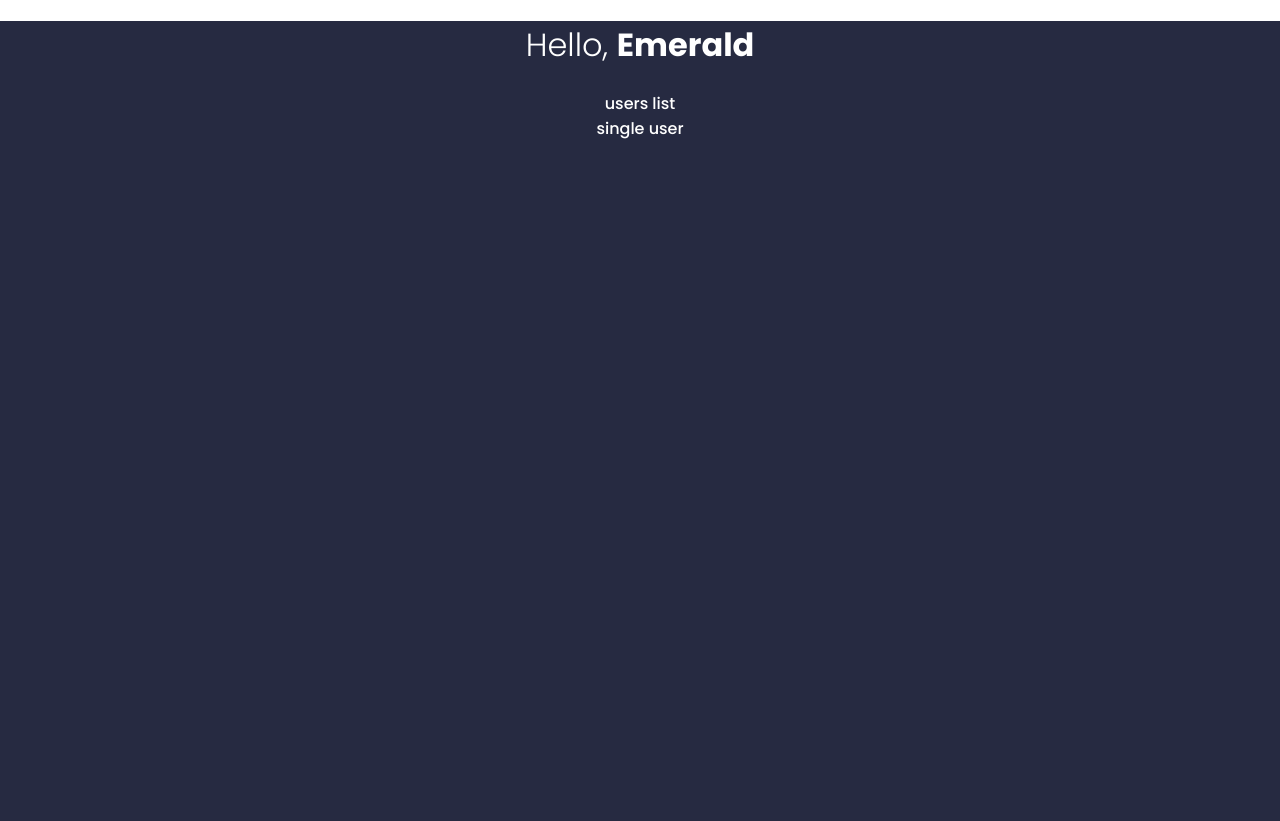
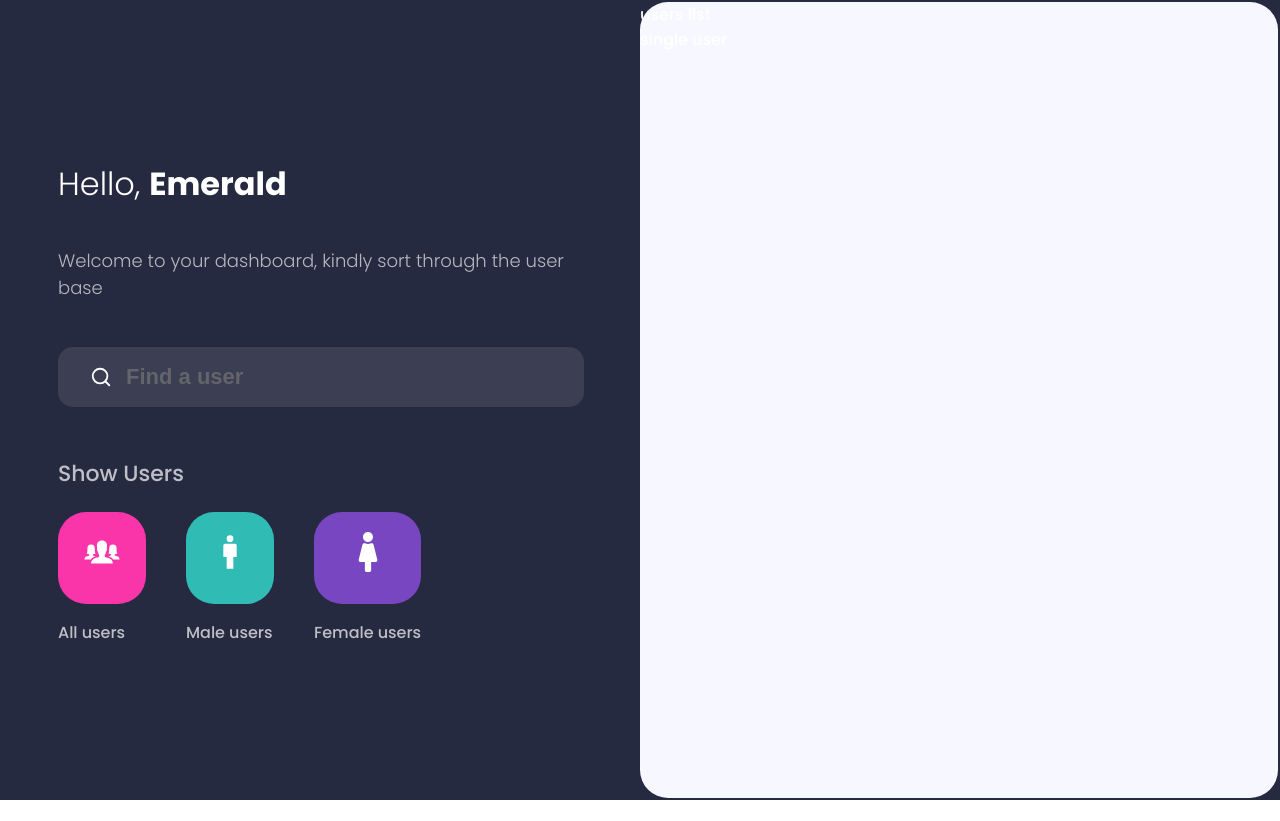
Before and after one commit to bankymono/devplacement-assessment, a React (Create React App) app: page / in a window 1280 px wide. After the commit the page ends 800 px from the top, so only its background shows below. Built offline with nearby package versions, Linux system fonts and the light colour scheme.

Commit message:
styled the left side of the dashboard

```diff
--- a/package.json
+++ b/package.json
@@ -8,6 +8,7 @@
     "@testing-library/user-event": "^12.1.10",
     "react": "^17.0.1",
     "react-dom": "^17.0.1",
+    "react-icons": "^4.1.0",
     "react-scripts": "4.0.1",
     "web-vitals": "^0.2.4"
   },
--- a/src/App.css
+++ b/src/App.css
@@ -1,11 +1,106 @@
 .App {
-  text-align: center;
+  display: flex;
+  justify-content: center;
   background-color: #262A41;
   width: 100%;
   color: white;
   height: 100vh;
+  padding: 2px;
 }
+.dashboard-container{
+  width: 50%;
+}
+
+.dashboard{
+  width: calc(100% - 56px);
+  height: 100%;
+  margin: auto;
+  padding: 28px;
+  display: flex;
+  flex-direction: column;
+  justify-content: center;
+}
+
 
 h1{
   font-weight: 200;
+
 }
+
+.welcome-message {
+  font-weight: 100;
+  opacity: 0.66;
+  letter-spacing: 0.23;
+  font-size: 18px;
+}
+
+.dashboard-search-bar {
+  background-color: #3C3F54;
+  width: 100%;
+  border-radius: 15px;
+  display: flex;
+  flex-direction: row;
+  align-items: center;
+  padding: 1rem 2rem;
+  margin: 28px 0;
+  font-size: 22px;
+  font-weight: 600;
+  color: white;
+}
+
+.dashboard-search-bar .search-icon {
+  margin-right: 12px;
+}
+
+.dashboard-search-bar input {
+  background-color: inherit;
+  border: none;
+  outline: none;
+  font-size: 22px;
+  color: white;
+  font-weight: bold;
+  opacity: 0.7;
+}
+
+
+.users-control-header{
+  letter-spacing: -0.02px;
+  font-size: 22px;
+  opacity: 0.7;
+}
+
+
+.users-control-container{
+  display: flex;
+}
+
+.users-control-container > div{
+margin-right: 40px;
+}
+
+
+.users-control-container  .control-icon{
+  padding: 1rem 1.5rem;
+  border-radius: 28px;
+  text-align: center;
+  font-size: 2.5rem;
+}
+
+.users-control-container p{
+  opacity: 0.7;
+  font-size: 16px;
+  font-weight: medium;
+  letter-spacing: -0.02px;
+}
+
+.users-control-container  #all-icon-container{
+  background-color: #F935A9;
+}
+
+.users-control-container  #male-icon-container{
+  background-color: #30BBB5;
+}
+
+.users-control-container  #female-icon-container{
+  background-color: #7946C1;
+}
--- a/src/App.js
+++ b/src/App.js
@@ -1,13 +1,36 @@
 import './App.css';
-import Users from './components/UsersList/UsersList';
+import {FiSearch} from 'react-icons/fi'
+import {IoIosPeople} from 'react-icons/io'
+import {BiMale} from 'react-icons/bi'
+import {FaFemale} from 'react-icons/fa'
+import UsersList from './components/UsersList/UsersList';
 
 function App() {
   return (
     <div className="App">
-      <div>
+      <div className="dashboard-container">
+      <div className="dashboard">
         <h1>Hello, <b>Emerald</b></h1>
+        <p className="welcome-message">Welcome to your dashboard, kindly sort through the user base</p>
+        <div className="dashboard-search-bar">
+          <FiSearch className="search-icon"/>
+          <input placeholder="Find a user" />
+        </div>
+        <p className="users-control-header">Show Users</p>
+        <div className="users-control-container">
+          <div>
+            <div className="control-icon" id="all-icon-container"><IoIosPeople /></div><p>All users</p>
+          </div>
+          <div>
+            <div className="control-icon" id="male-icon-container"><BiMale /></div><p>Male users</p>
+          </div>
+          <div>
+            <div className="control-icon" id="female-icon-container"><FaFemale /></div><p>Female users</p>
+          </div>
+        </div>
       </div>
-      <Users />
+      </div>
+      <UsersList />
     </div>
   );
 }
--- /dev/null
+++ b/src/components/UsersList/UsersList.css
@@ -0,0 +1,5 @@
+.users-container{
+    background-color: #F7F7FF;
+    border-radius: 28px;
+    width: 50%;
+}
--- a/src/components/UsersList/UsersList.js
+++ b/src/components/UsersList/UsersList.js
@@ -1,9 +1,10 @@
 import React from 'react'
 import User from '../User/User'
+import './UsersList.css'
 
 const Users = () => {
     return (
-        <div>
+        <div className="users-container">
             users list
             <User />
         </div>
--- a/src/index.css
+++ b/src/index.css
@@ -1,12 +1,19 @@
 @import url('https://fonts.googleapis.com/css2?family=Poppins:ital,wght@0,300;0,500;0,600;0,700;1,200;1,500&display=swap');
+
+*{
+  box-sizing: border-box;
+}
+*::before,*::after{
+  box-sizing: border-box;
+}
 
 body {
   margin: 0;
   font-family: 'Poppins',-apple-system, BlinkMacSystemFont, 'Segoe UI', 'Roboto', 'Oxygen',
     'Ubuntu', 'Cantarell', 'Fira Sans', 'Droid Sans', 'Helvetica Neue',
     sans-serif;
-  -webkit-font-smoothing: antialiased;
-  -moz-osx-font-smoothing: grayscale;
+  /* -webkit-font-smoothing: antialiased;
+  -moz-osx-font-smoothing: grayscale; */
 }
 
 code {
```
Also changed, not shown: src/components/UsersList/Users.css (deleted), 2 other files (tests, documents, lock files or other folders).
